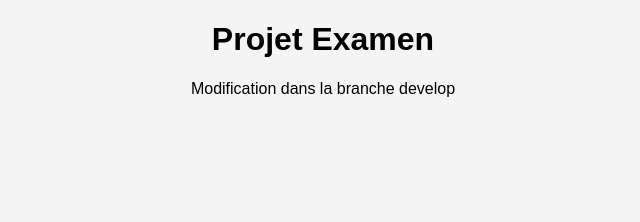
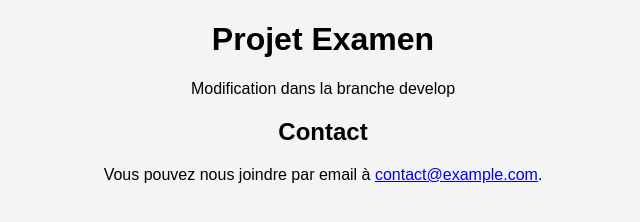
Before and after one commit to Ramzi-art/Projet_Examen, a plain HTML site: page index.html in a window 1280 px wide. Shown: the whole page, without its empty margins (317-957 px from the left). Drawn offline with Linux system fonts and the light colour scheme; files that its build step writes are made by us from their sources.

Commit message:
Ajout de la section Contact à index.html

```diff
--- a/index.html
+++ b/index.html
@@ -9,5 +9,10 @@
     <h1>Projet Examen</h1>
     <p>Modification dans la branche develop</p>
     <link rel="stylesheet" href="/CSS/styles.css">
+    <section id="contact">
+     <h2>Contact</h2>
+      <p>Vous pouvez nous joindre par email à <a href="mailto:contact@example.com">contact@example.com</a>.</p>
+</section>
+
 </body>
 </html>
```
